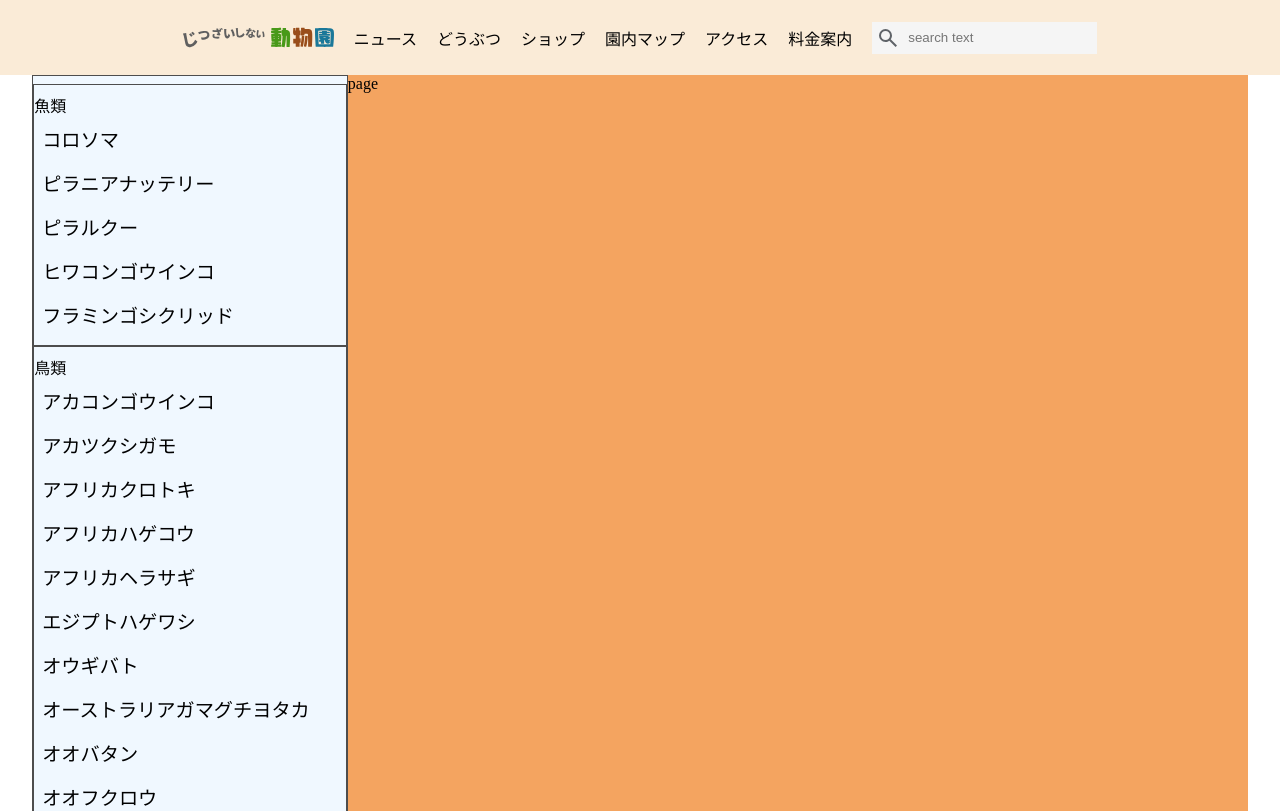
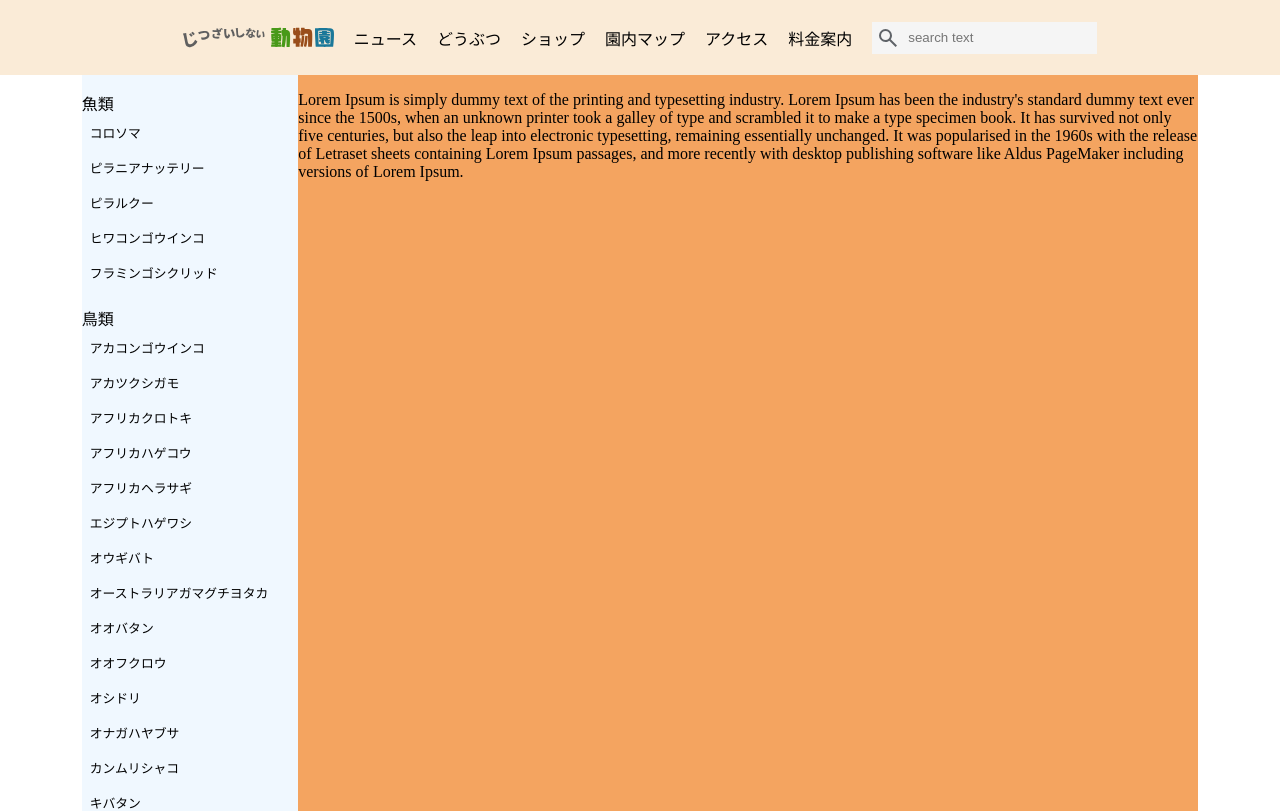
Before and after one commit to richardimaoka/imaginary-zoo, a Next.js app in the folder nextjs/: page / in a window 1280 px wide. Shown: the top 811 px of the page. Built offline with nearby package versions, Linux system fonts and the light colour scheme.

Commit message:
no border

```diff
--- a/nextjs/app/components/sidebar/CategoryBird.module.css
+++ b/nextjs/app/components/sidebar/CategoryBird.module.css
@@ -9,6 +9,4 @@
   padding-bottom: 8px;
   padding-left: 0px;
   padding-right: 0px;
-
-  border: solid 1px rgb(77, 77, 77);
 }
--- a/nextjs/app/components/sidebar/CategoryFish.module.css
+++ b/nextjs/app/components/sidebar/CategoryFish.module.css
@@ -9,6 +9,4 @@
   padding-bottom: 8px;
   padding-left: 0px;
   padding-right: 0px;
-
-  border: solid 1px rgb(77, 77, 77);
 }
--- a/nextjs/app/components/sidebar/CategoryMammal.module.css
+++ b/nextjs/app/components/sidebar/CategoryMammal.module.css
@@ -9,6 +9,4 @@
   padding-bottom: 8px;
   padding-left: 0px;
   padding-right: 0px;
-
-  border: solid 1px rgb(77, 77, 77);
 }
--- a/nextjs/app/components/sidebar/CategoryReptiles.module.css
+++ b/nextjs/app/components/sidebar/CategoryReptiles.module.css
@@ -9,6 +9,4 @@
   padding-bottom: 8px;
   padding-left: 0px;
   padding-right: 0px;
-
-  border: solid 1px rgb(77, 77, 77);
 }
--- a/nextjs/app/components/sidebar/List.module.css
+++ b/nextjs/app/components/sidebar/List.module.css
@@ -9,6 +9,4 @@
   padding-bottom: 8px;
   padding-left: 0px;
   padding-right: 0px;
-
-  border: solid 1px rgb(77, 77, 77);
 }
--- a/nextjs/app/components/sidebar/ListItem.module.css
+++ b/nextjs/app/components/sidebar/ListItem.module.css
@@ -15,5 +15,5 @@
 }
 
 .name {
-  font-size: 1.2rem;
+  font-size: 0.8rem;
 }
--- a/nextjs/app/page.tsx
+++ b/nextjs/app/page.tsx
@@ -1,5 +1,20 @@
 import styles from "./page.module.css";
 
 export default function Home() {
-  return <div className={styles.page}>page</div>;
+  return (
+    <div className={styles.page}>
+      <p>
+        Lorem Ipsum is simply dummy text of the printing and typesetting
+        industry. Lorem Ipsum has been the industry's standard dummy text ever
+        since the 1500s, when an unknown printer took a galley of type and
+        scrambled it to make a type specimen book. It has survived not only five
+        centuries, but also the leap into electronic typesetting, remaining
+        essentially unchanged. It was popularised in the 1960s with the release
+        of Letraset sheets containing Lorem Ipsum passages, and more recently
+        with desktop publishing software like Aldus PageMaker including versions
+        of Lorem Ipsum.
+      </p>
+      <div></div>
+    </div>
+  );
 }
```
Also changed, not shown: 1 other file (tests, documents, lock files or other folders).
